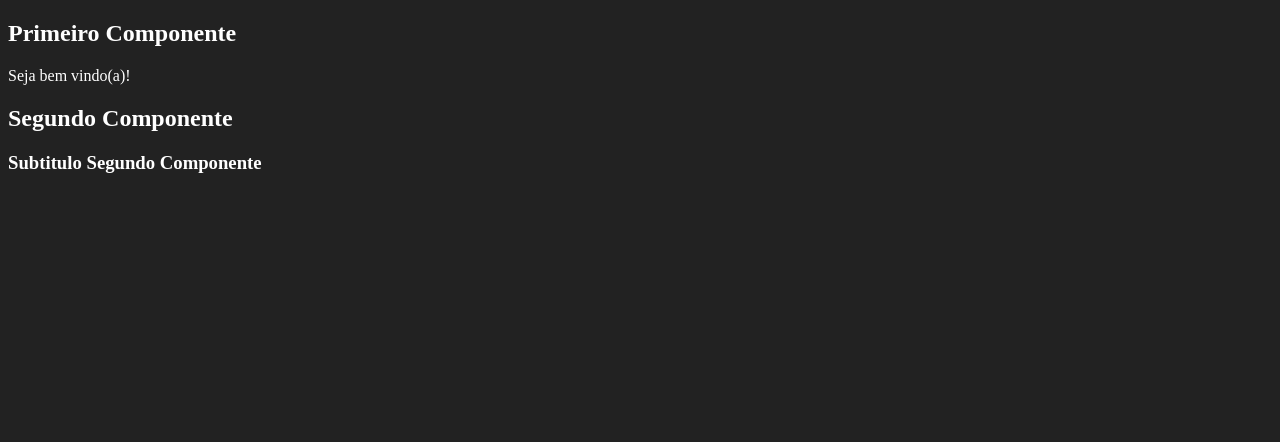
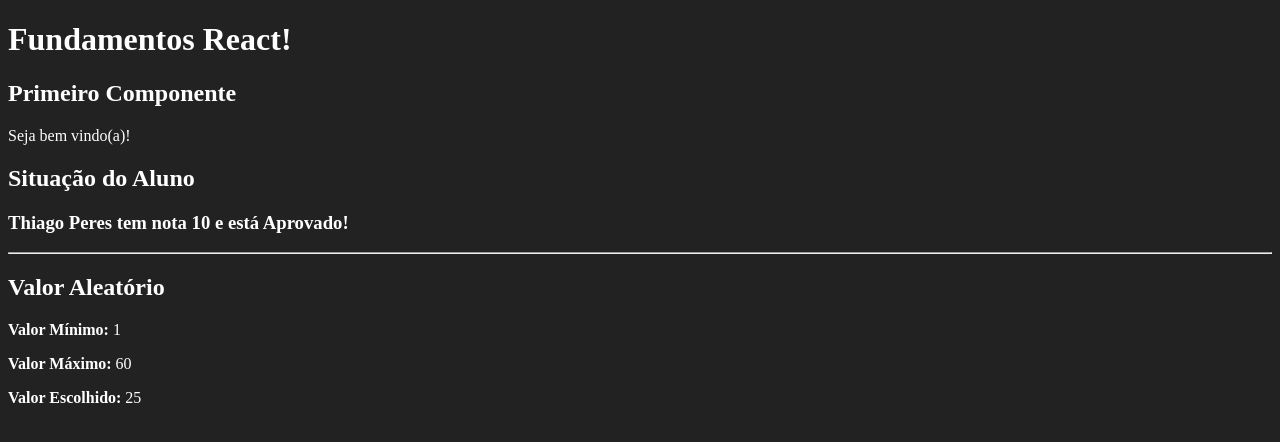
Before and after one commit to thiagoperest/fundamentos-react, a React (Create React App) app: page / in a window 1280 px wide. Shown: the top 442 px of the page. Built offline with nearby package versions, Linux system fonts and the light colour scheme.

Commit message:
Desafio Número Aleatório

```diff
--- /dev/null
+++ b/src/App.jsx
@@ -0,0 +1,22 @@
+import React from "react";
+
+import Aleatorio from "./components/basicos/Aleatorio";
+import Primeiro from "./components/basicos/Primeiro";
+import ComParametro from "./components/basicos/ComParametro";
+
+// eslint-disable-next-line import/no-anonymous-default-export
+export default () => {
+  return (
+    <>
+      <h1>Fundamentos React!</h1>
+      <Primeiro />
+      <ComParametro
+        titulo="Situação do Aluno"
+        aluno="Thiago Peres"
+        nota={9.3}
+      />
+      <hr/>
+      <Aleatorio min={1} max={60}/>
+    </>
+  );
+};
--- /dev/null
+++ b/src/components/basicos/Aleatorio.jsx
@@ -0,0 +1,23 @@
+import React from "react";
+
+// eslint-disable-next-line import/no-anonymous-default-export
+export default (props) => {
+  const { min, max } = props;
+
+  const aleatorio = parseInt(Math.random() * (max - min)) + min;
+
+  return (
+    <div>
+      <h2>Valor Aleatório</h2>
+      <p>
+        <strong>Valor Mínimo: </strong> {min}
+      </p>
+      <p>
+        <strong>Valor Máximo: </strong> {max}
+      </p>
+      <p>
+        <strong>Valor Escolhido: </strong> {aleatorio}
+      </p>
+    </div>
+  );
+};
--- a/src/components/basicos/ComParametro.jsx
+++ b/src/components/basicos/ComParametro.jsx
@@ -1,10 +1,16 @@
-import React from "react"
+import React from "react";
 
 export default function ComParametro(props) {
-    return (
-        <div>
-            <h2>{props.titulo}</h2>
-            <h3>{props.subtitulo}</h3>
-        </div>
-    )
+  const status = props.nota >= 7 ? "Aprovado!" : "Reprovado!";
+  const nota = Math.ceil(props.nota);
+
+  return (
+    <div>
+      <h2>{props.titulo}</h2>
+      <h3>
+        <strong>{props.aluno}</strong> tem nota <strong>{nota}</strong> e está{" "}
+        {status}
+      </h3>
+    </div>
+  );
 }
--- a/src/index.js
+++ b/src/index.js
@@ -2,16 +2,6 @@
 import React from "react";
 import ReactDOM from "react-dom";
 
-import Primeiro from "./components/basicos/Primeiro";
-import ComParametro from "./components/basicos/ComParametro";
+import App from "./App";
 
-ReactDOM.render(
-  <div>
-    <Primeiro />
-    <ComParametro
-      titulo="Segundo Componente"
-      subtitulo="Subtitulo Segundo Componente"
-    />
-  </div>,
-  document.getElementById("root")
-);
+ReactDOM.render(<App />, document.getElementById("root"));
```
